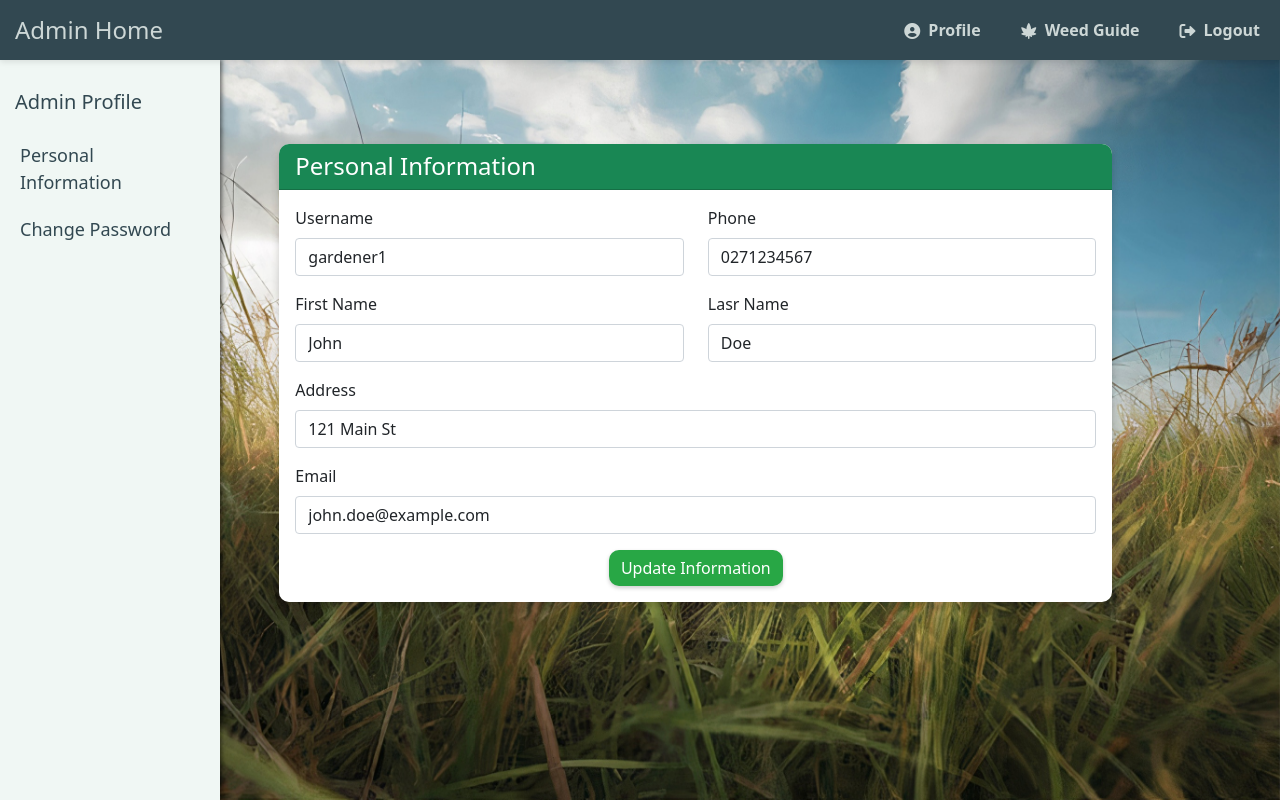
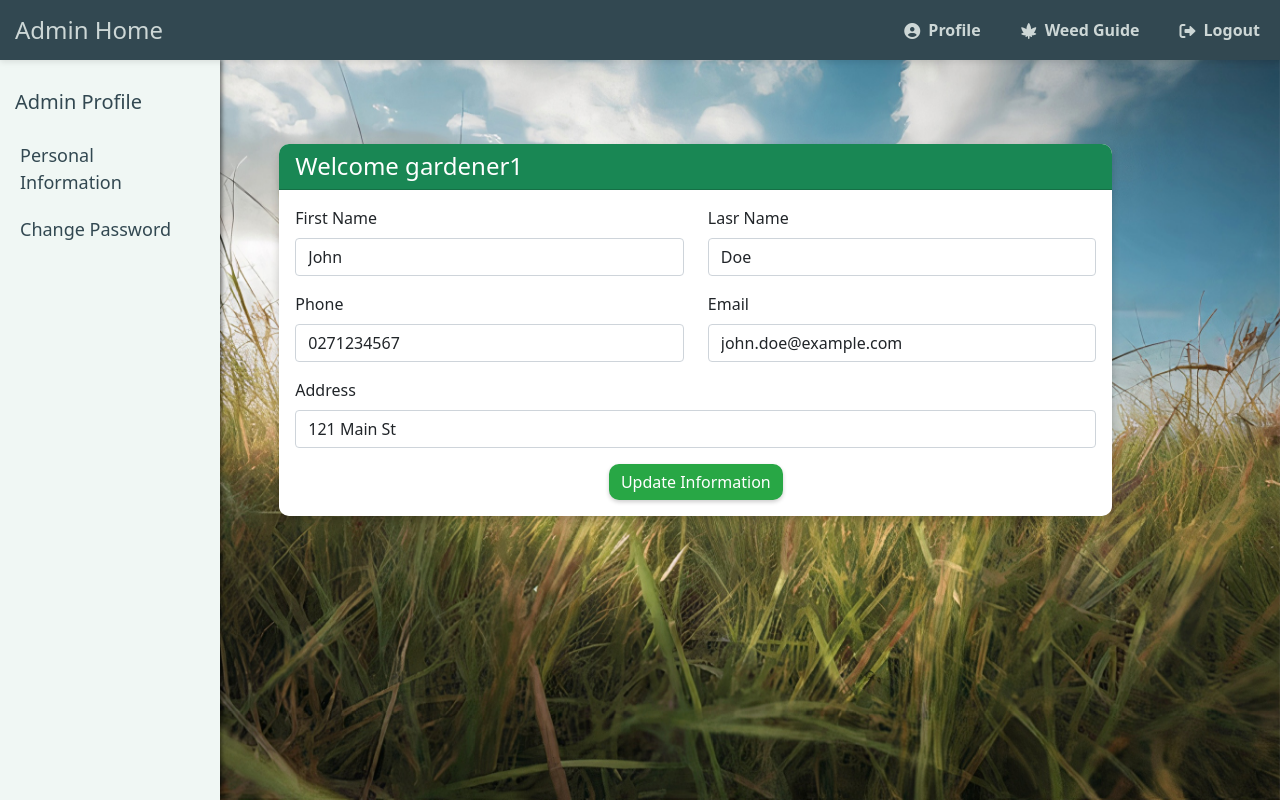
Before and after one commit to zzo14/weed-biosecurity-guide, a Flask app: page /gardener_profile in a window 1280 px wide. Run offline with Flask 3, Linux system fonts and the light colour scheme; a user stored in the database is signed in; data comes from the database, SQL or seed files in the repository; some libraries are stand-ins or nearby versions.

Commit message:
Update gardener_profile.html
change display order and optimize UI

```diff
--- a/app/templates/gardener_profile.html
+++ b/app/templates/gardener_profile.html
@@ -17,20 +17,10 @@
         <div class="col-lg-10 mx-auto">
             <div class="card mt-5">
                 <div class="card-header bg-success text-white">
-                    <h4 class="my-0">Personal Information</h4>
+                    <h4 class="my-0">Welcome {{ user[1] }}</h4>
                 </div>
                 <div class="card-body">
                     <form method="POST" action="{{ url_for('update_gardener_profile') }}">
-                        <div class="row justify-content-around">
-                            <div class="mb-3 col-6">
-                                <label for="username" class="form-label">Username</label>
-                                <input type="text" class="form-control" id="username" name="username" value="{{ user[1] }}" readonly required>
-                            </div>
-                            <div class="mb-3 col-6">
-                                <label for="username" class="form-label">Phone</label>
-                                <input type="tel" pattern="[0-9]{10}" class="form-control" name="phone_number" id="phone_number" value="{{ user[6] }}"required>
-                            </div>
-                        </div>
                         <div class="row justify-content-around">
                             <div class="mb-3 col-6">
                                 <label for="first_name" class="form-label">First Name</label>
@@ -41,13 +31,19 @@
                                 <input type="text" class="form-control" id="last_name" name="last_name" value="{{ user[3] }}" required>
                             </div>
                         </div>
+                        <div class="row justify-content-around">
+                            <div class="mb-3 col-6">
+                                <label for="username" class="form-label">Phone</label>
+                                <input type="tel" pattern="[0-9]{10}" class="form-control" name="phone_number" id="phone_number" value="{{ user[6] }}"required>
+                            </div>
+                            <div class="mb-3 col-6">
+                                <label for="email" class="form-label">Email</label>
+                                <input type="email" class="form-control" id="email" name="email" value="{{ user[5] }}" required>
+                            </div>
+                        </div>
                         <div class="mb-3">
                             <label for="address" class="form-label">Address</label>
                             <input type="text" class="form-control" id="address" name="address" value="{{ user[4] }}" required>
-                        </div>
-                        <div class="mb-3">
-                            <label for="email" class="form-label">Email</label>
-                            <input type="email" class="form-control" id="email" name="email" value="{{ user[5] }}" required>
                         </div>
                         <div class="text-center">
                             <button type="submit" class="btn btn-success btn-block">Update Information</button>
```
